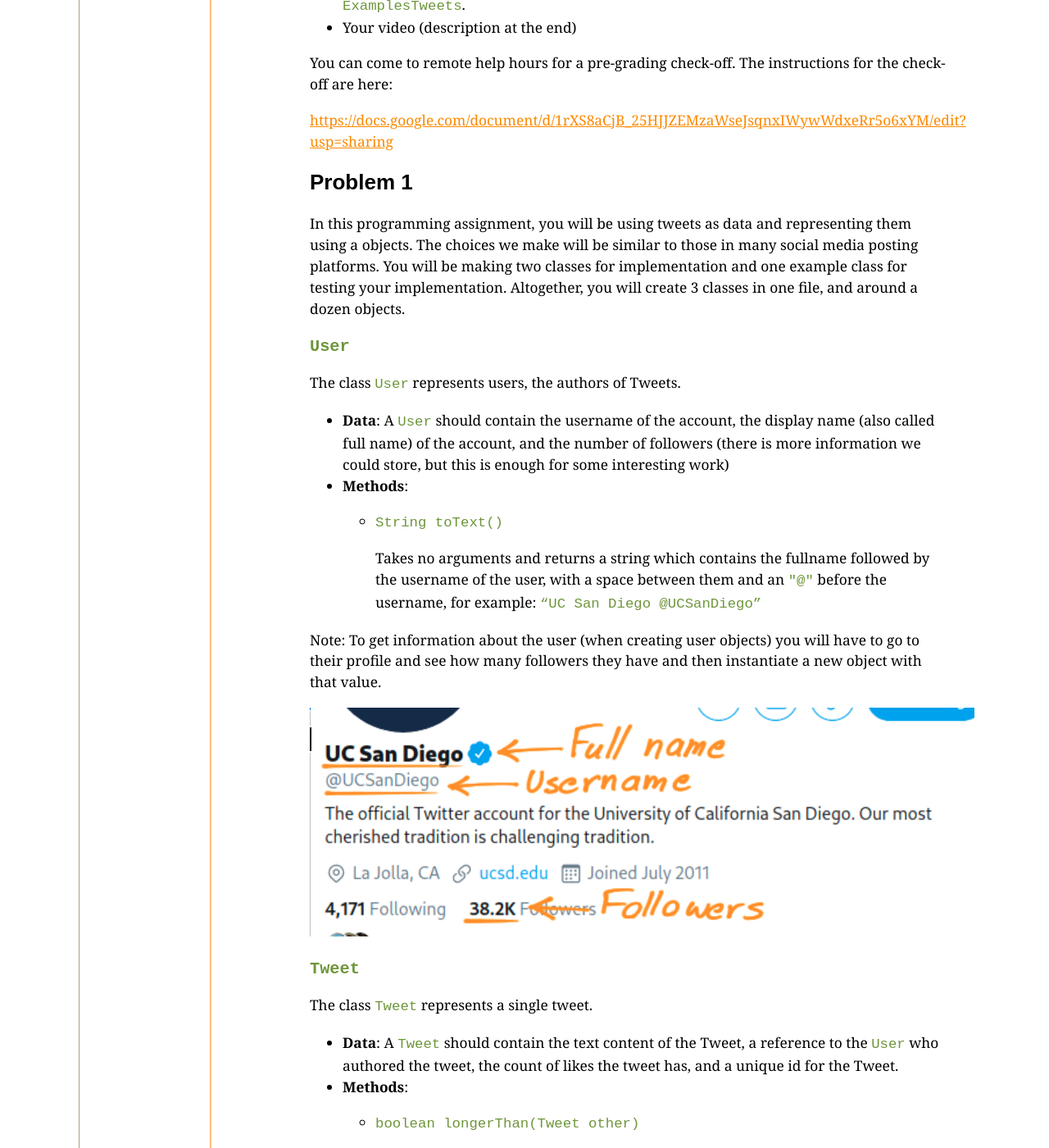
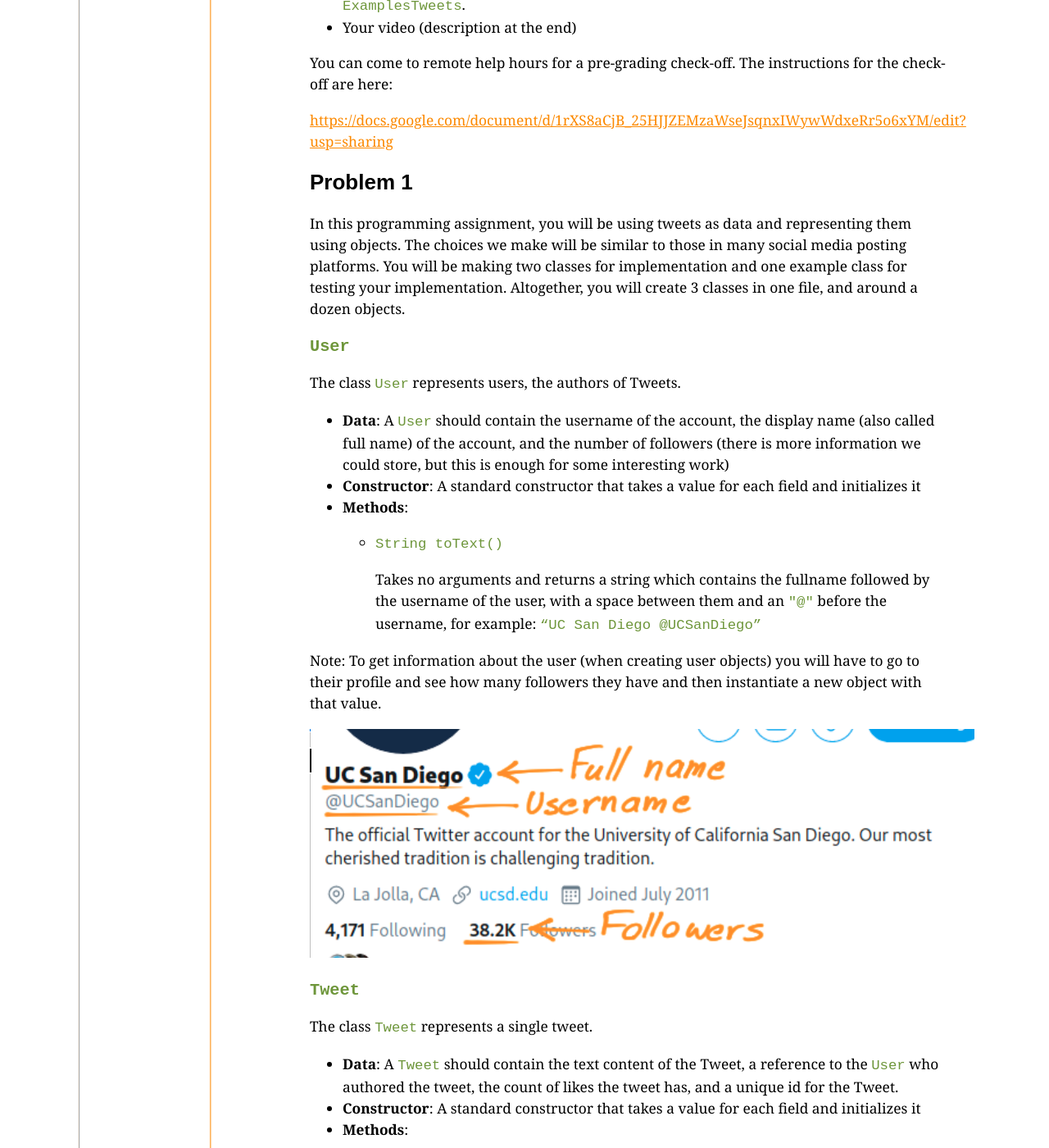
Before and after one commit to ucsd-cse11-w22/ucsd-cse11-w22.github.io, a Jekyll site: the page built from _assignments/pa2.md, in a window 1280 px wide and 1400 px high, scrolled down 723 px. Shown: the whole window at 82% size. Built offline with Jekyll 4.4.1, drawn with Linux system fonts in a browser that asks for light colours; some of the changed text lies outside the part shown.

Commit message:
derek's feedback on PA2

```diff
--- a/_assignments/pa2.md
+++ b/_assignments/pa2.md
@@ -45,7 +45,7 @@ for the check-off are here:
 ## Problem 1
 
 In this programming assignment, you will be using tweets as data and
-representing them using a objects. The choices we make will be similar to those
+representing them using objects. The choices we make will be similar to those
 in many social media posting platforms. You will be making two classes for
 implementation and one example class for testing your implementation.
 Altogether, you will create 3 classes in one file, and around a dozen objects.
@@ -58,6 +58,8 @@ The class `User` represents users, the authors of Tweets.
 display name (also called full name) of the account, and the number of followers
 (there is more information we could store, but this is enough for some
 interesting work)
+- **Constructor**: A standard constructor that takes a value for each field and
+initializes it
 - **Methods**:
   - `String toText()`
 
@@ -78,6 +80,8 @@ The class `Tweet` represents a single tweet.
 - **Data**: A `Tweet` should contain the text content of the Tweet, a reference
 to the `User` who authored the tweet, the count of likes the tweet has, and a
 unique id for the Tweet.
+- **Constructor**: A standard constructor that takes a value for each field and
+initializes it
 - **Methods**:
   - `boolean longerThan(Tweet other)`
 
```
Also changed, not shown: other parts of _assignments/pa2.md (+4 -4 lines).
